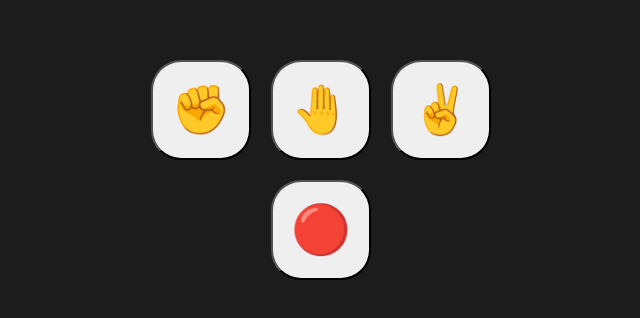
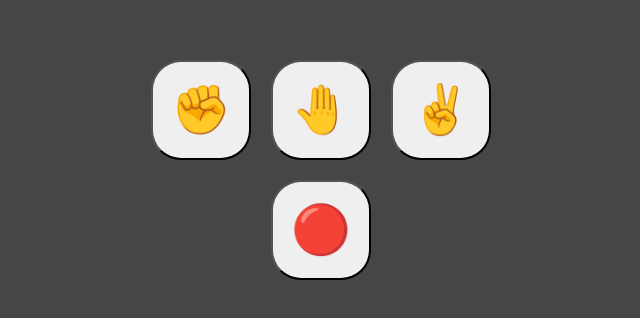
Before and after one commit to nishantvekariya1/Basic-JS, a plain HTML site: page Rock_Paper_Scissor_Game/index.html in a window 1280 px wide. Shown: the part 230-548 px from the top of the page, without its empty margins (319-959 px from the left). Drawn offline with Linux system fonts and the light colour scheme.

Commit message:
second commit

```diff
--- a/Rock_Paper_Scissor_Game/style.css
+++ b/Rock_Paper_Scissor_Game/style.css
@@ -6,7 +6,7 @@ html, body {
   }
 
   .wrapper {
-    background: #1c1c1c;
+    background: #464646;
     color: white;
     display: flex;
     align-items: center;
```
